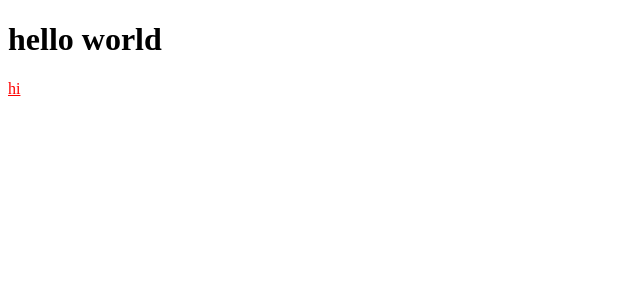
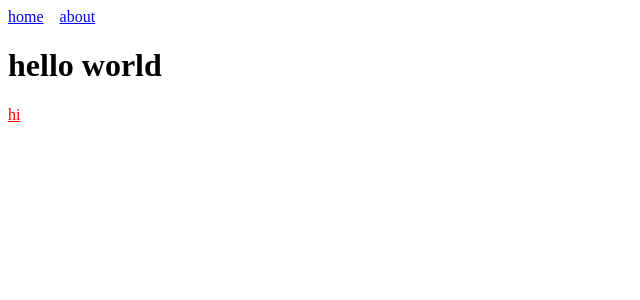
Before and after one commit to S-rim/learningNext.js, a Next.js app in the folder study-next/: page / in a window 1280 px wide. Shown: the top 300 px of the page, without its empty margins (0-640 px from the left). Built offline with nearby package versions, Linux system fonts and the light colour scheme.

Commit message:
Creating public components

```diff
--- /dev/null
+++ b/study-next/components/Header.js
@@ -0,0 +1,20 @@
+import Link from "next/link";
+
+const linkStyle = {
+  marginRight: "1rem",
+};
+
+const Header = () => {
+  return (
+    <div>
+      <Link href="/">
+        <a style={linkStyle}>home</a>
+      </Link>
+      <Link href="/about">
+        <a style={linkStyle}>about</a>
+      </Link>
+    </div>
+  );
+};
+
+export default Header;
--- /dev/null
+++ b/study-next/components/Layout.js
@@ -0,0 +1,10 @@
+import Header from "./Header";
+
+const Layout = ({ children }) => (
+  <div>
+    <Header />
+    {children}
+  </div>
+);
+
+export default Layout;
--- a/study-next/pages/about.js
+++ b/study-next/pages/about.js
@@ -1,6 +1,9 @@
+import Layout from "../components/Layout";
 
 const About = () => (
+  <Layout>
     <h2>About Page</h2>
+  </Layout>
 );
 
 export default About;
--- a/study-next/pages/index.js
+++ b/study-next/pages/index.js
@@ -1,12 +1,13 @@
 import Link from "next/link";
+import Layout from "../components/Layout";
 
 const Index = () => (
-  <div>
+  <Layout>
     <h1>hello world</h1>
     <Link href="/about">
       <a style={{ color: "red" }}>hi</a>
     </Link>
-  </div>
+  </Layout>
 );
 
 export default Index;
```
